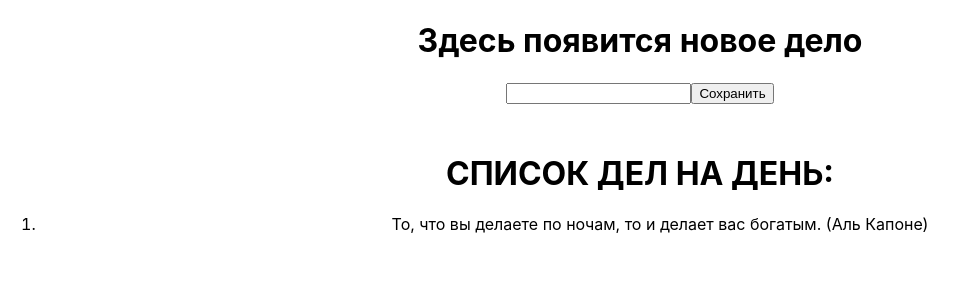
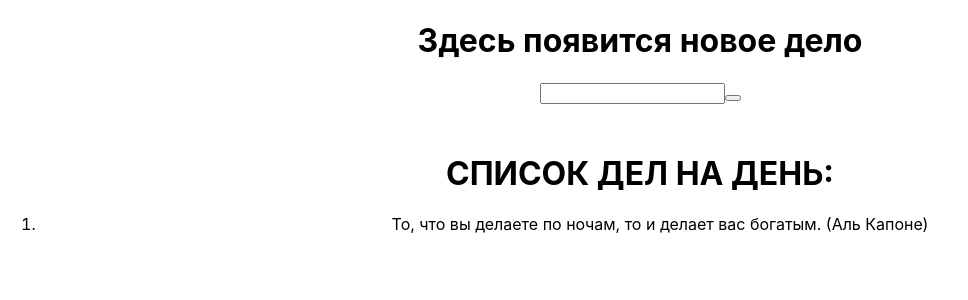
Before and after one commit to zhirkovpetr/homework-front, a React (Create React App) app: page / in a window 1280 px wide. Shown: the top 300 px of the page, without its empty margins (0-968 px from the left). Built offline with nearby package versions, Linux system fonts and the light colour scheme.

Commit message:
feat: add homework 4

```diff
--- a/src/App.tsx
+++ b/src/App.tsx
@@ -1,7 +1,7 @@
 import './App.css';
-import {HW1} from './HW/1/HW1';
-import {HW2} from './HW/2/HW2';
-import {HW3} from './HW/3/HW3';
+//import {HW1} from './HW/1/HW1';
+//import {HW2} from './HW/2/HW2';
+//import {HW3} from './HW/3/HW3';
 import {HW4} from './HW/4/HW4';
 
 function App() {
@@ -9,8 +9,8 @@
     <div className="App">
      {/* <HW1/>*/}
       {/*<HW2 />*/}
-      <HW3 />
-      {/*<HW4 />*/}
+      {/*<HW3 />*/}
+      <HW4 />
     </div>
   );
 }
--- a/src/HW/4/Button.tsx
+++ b/src/HW/4/Button.tsx
@@ -1,11 +1,11 @@
 type ButtonPropsType = {
-  callBack: any // НУЖНО ПРОТИПИЗИРОВАТЬ
-  name: any // НУЖНО ПРОТИПИЗИРОВАТЬ
+  callBack: () => void
+  name: string
 };
 
 export const Button = (props: ButtonPropsType) => {
   const callBackHandler = () => {
-    // НУЖНО ДОПИСАТЬ
+    props.callBack()
   };
 
   return (
--- a/src/HW/4/HW4.tsx
+++ b/src/HW/4/HW4.tsx
@@ -24,27 +24,27 @@
 
   return (
     <div id={'hw04'}>
-      {/*{currentText ? (*/}
-      {/*  <h1 id={'hw04-text'}>{currentText}</h1>*/}
-      {/*) : (*/}
-      {/*  <h1 id={'hw04-default-text'}>Здесь появится новое дело</h1>*/}
-      {/*)}*/}
+      {currentText ? (
+        <h1 id={'hw04-text'}>{currentText}</h1>
+      ) : (
+        <h1 id={'hw04-default-text'}>Здесь появится новое дело</h1>
+      )}
 
-      {/*<Input НЕ ХВАТАЕТ АРГУМЕНТОВ />*/}
+      <Input currentText={currentText} setCurrentText={setCurrentText} />
 
-      {/*<Button НЕ ХВАТАЕТ АРГУМЕНТОВ />*/}
+      <Button name={currentText} callBack={handleSave}/>
 
-      {/*<h1 style={{ marginTop: '50px' }}>СПИСОК ДЕЛ НА ДЕНЬ:</h1>*/}
+      <h1 style={{ marginTop: '50px' }}>СПИСОК ДЕЛ НА ДЕНЬ:</h1>
 
-      {/*<ol id={'hw04-tasks'}>*/}
-      {/*  {texts.map((el, index) => {*/}
-      {/*    return (*/}
-      {/*      <li key={index} id={`hw04-task-${index}`} className={ЕСЛИ ЧЕТН ? S.chetNechet : ''}>*/}
-      {/*        {el}*/}
-      {/*      </li>*/}
-      {/*    );*/}
-      {/*  })}*/}
-      {/*</ol>*/}
+      <ol id={'hw04-tasks'}>
+        {texts.map((el, index) => {
+          return (
+            <li key={index} id={`hw04-task-${index}`} className={(index % 2 !== 0) ? s.chetNechet : ''}>
+              {el}
+            </li>
+          );
+        })}
+      </ol>
     </div>
   );
 };
--- a/src/HW/4/Input.tsx
+++ b/src/HW/4/Input.tsx
@@ -1,14 +1,16 @@
+import {ChangeEvent} from "react";
+
 type InputPropsType = {
-	currentText: any // НУЖНО ПРОТИПИЗИРОВАТЬ
-	setCurrentText: any // НУЖНО ПРОТИПИЗИРОВАТЬ
+	currentText: string
+	setCurrentText: (currentText: string) => void
 };
 
 export const Input = (props: InputPropsType) => {
-	const onChangeHandler = (event: 'НУЖНО ПРОТИПИЗИРОВАТЬ') => {
-		// НУЖНО ДОПИСАТЬ
+	const onChangeHandler = (event: ChangeEvent<HTMLInputElement>) => {
+		props.setCurrentText(event.currentTarget.value)
 	};
 
-	// return (
-	//   <input id={'hw04-input'} type="text" value={props.currentText} onChange={onChangeHandler} />
-	// );
+	return (
+	 <input id={'hw04-input'} type="text" value={props.currentText} onChange={onChangeHandler} />
+	 );
 };
```
